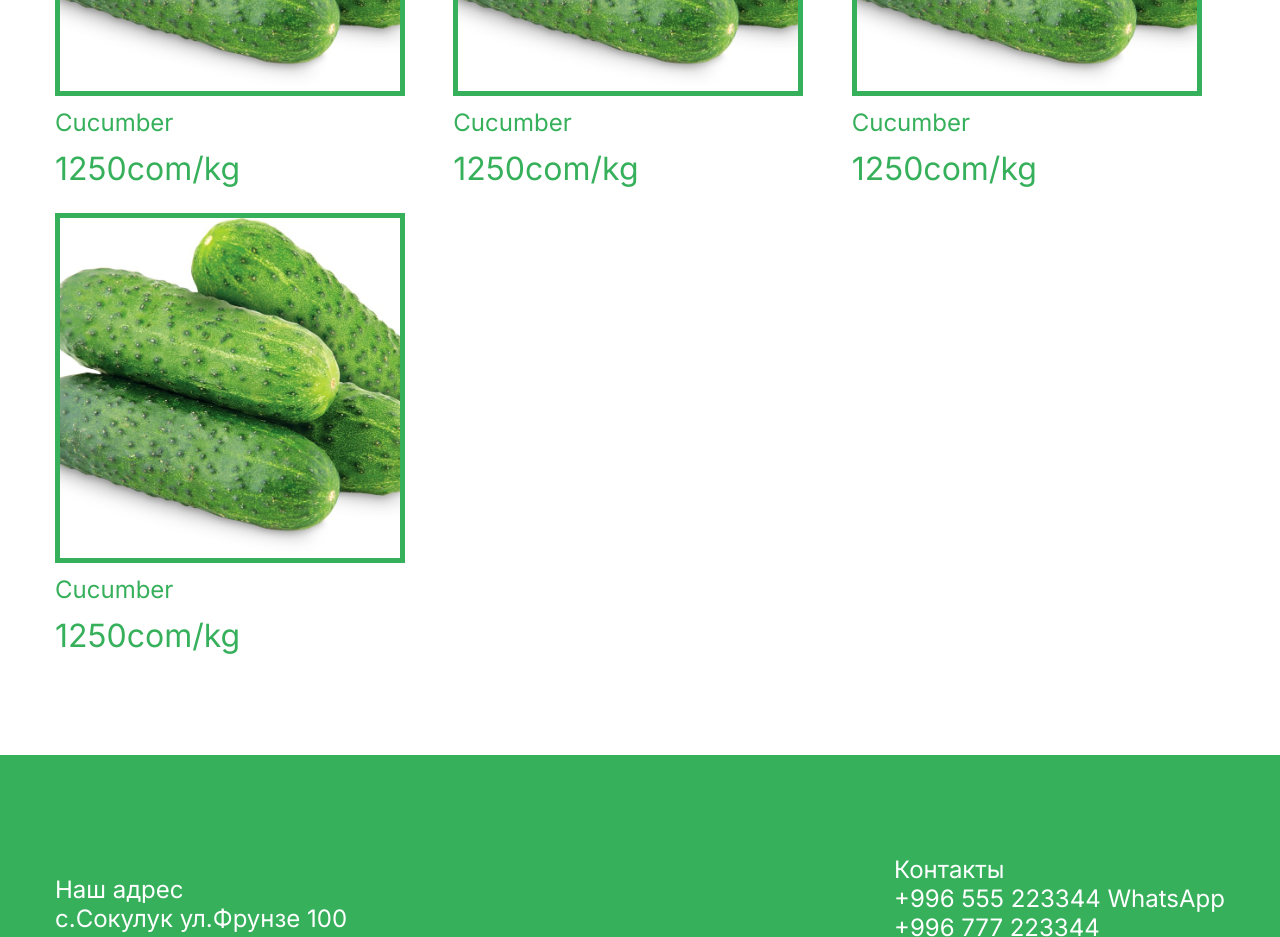
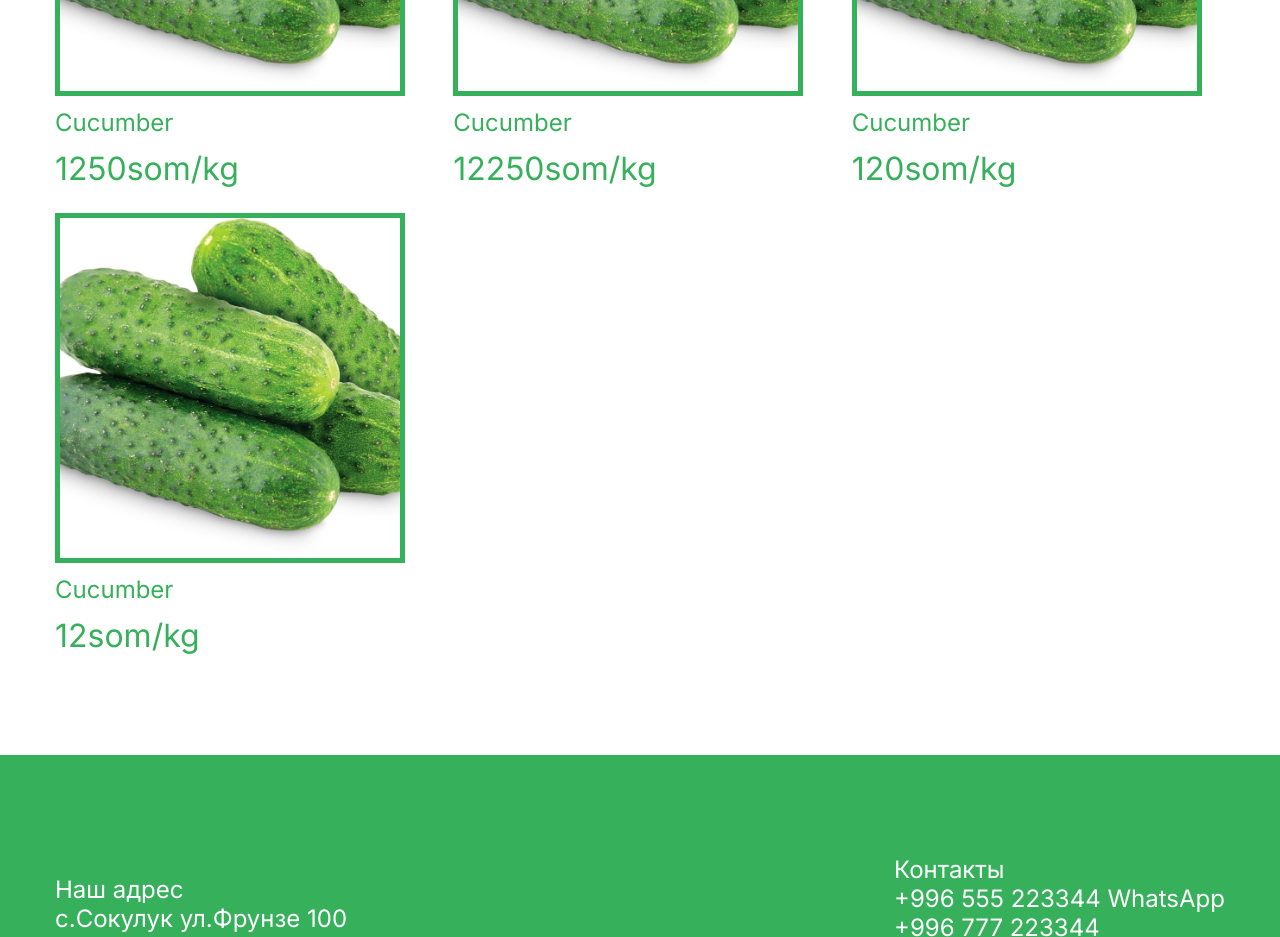
Before and after one commit to adilism48/green-square-front, a React (Create React App) app: page / in a window 1280 px wide. Shown: the part 1660-2597 px from the top of the page. Built offline with nearby package versions, Linux system fonts and the light colour scheme.

Commit message:
Card upd

```diff
--- a/src/components/card/Card.jsx
+++ b/src/components/card/Card.jsx
@@ -1,13 +1,12 @@
 import './card.css'
-import cucumber from './../../img/cucumber.jpg'
 
-const Card = () => {
+const Card = ({title, price, img}) => {
     return (
         <div className="card">
-            <img className="card__img" src={cucumber} alt="cucumber"/>
+            <img className="card__img" src={img} alt={title}/>
             <div className="card__body">
-                <div className="card__title">Cucumber</div>
-                <div className="card__price">1250com/kg</div>
+                <div className="card__title">{title}</div>
+                <div className="card__price">{price}</div>
             </div>
         </div>
     )
--- a/src/components/product/Product.jsx
+++ b/src/components/product/Product.jsx
@@ -1,5 +1,6 @@
 import './product.css'
 import Card from "../card/Card";
+import cucumber from './../../img/cucumber.jpg'
 
 const Product = () => {
     return (
@@ -21,10 +22,10 @@ const Product = () => {
             </div>
             <div className="container">
                 <div className="product__cards">
-                    <Card />
-                    <Card />
-                    <Card />
-                    <Card />
+                    <Card title="Cucumber" price="1250som/kg" img={cucumber} />
+                    <Card title="Cucumber" price="12250som/kg" img={cucumber} />
+                    <Card title="Cucumber" price="120som/kg" img={cucumber} />
+                    <Card title="Cucumber" price="12som/kg" img={cucumber} />
                 </div>
             </div>
         </section>
```
